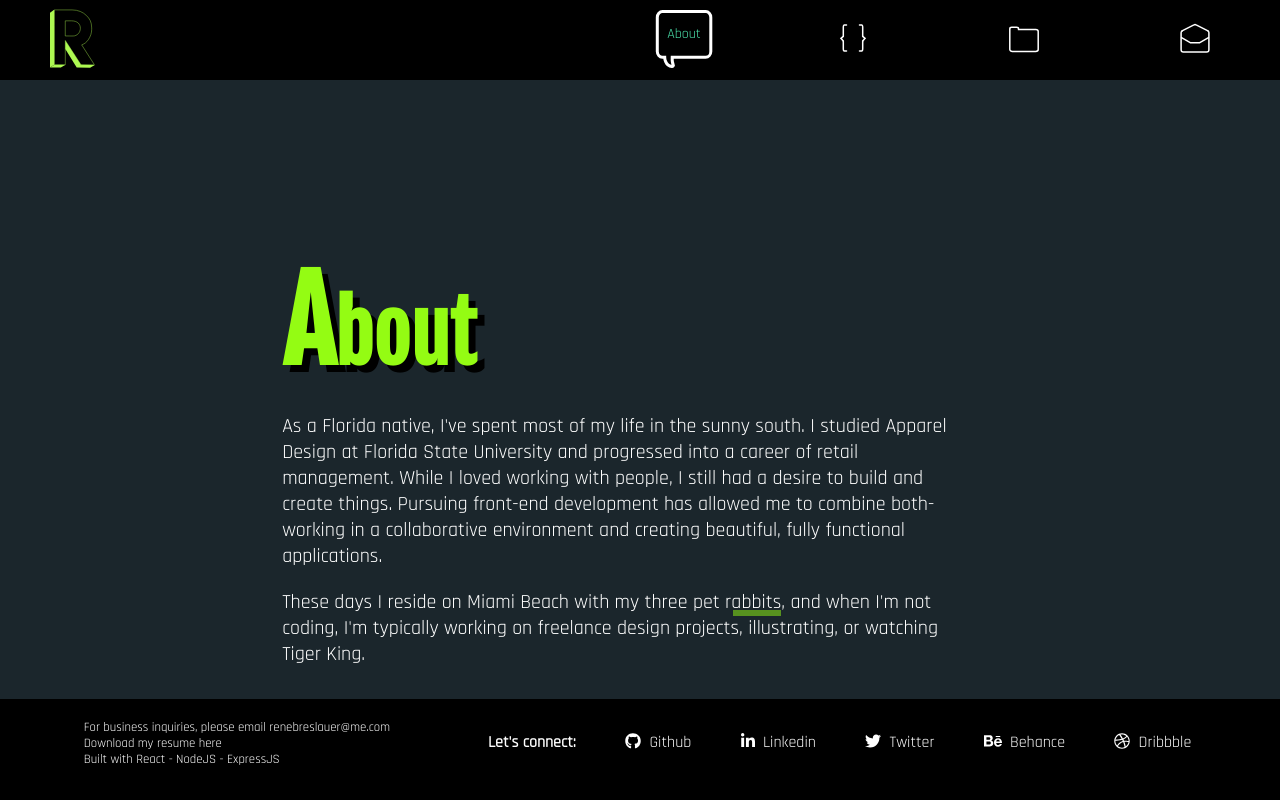
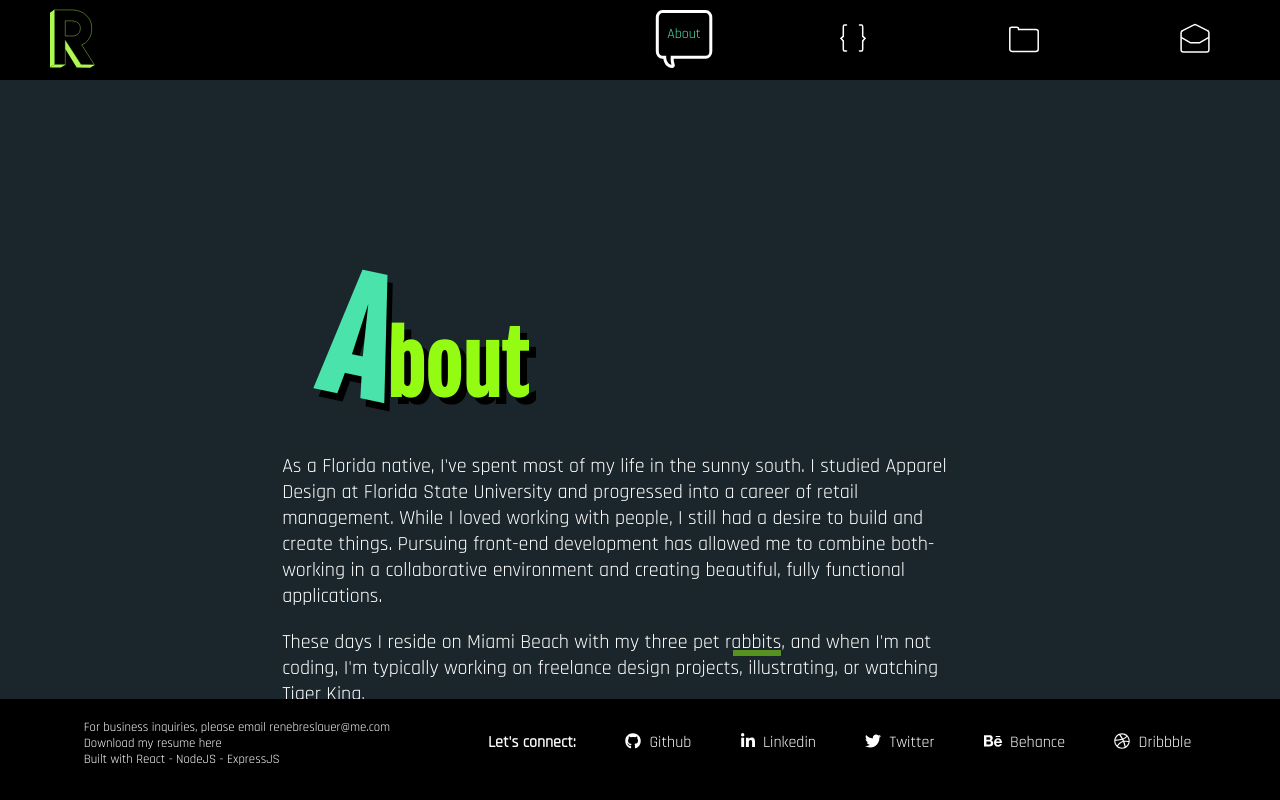
Before and after one commit to renebreslauer/portfolio_website, a React (Create React App) app: page /About in a window 1280 px wide. Built offline with nearby package versions, Linux system fonts and the light colour scheme; a web font is replaced by a local one.

Commit message:
about styling

```diff
--- a/src/pages/About/About.module.css
+++ b/src/pages/About/About.module.css
@@ -15,12 +15,18 @@
   color: #94fc13;
   text-shadow: 7px 7px black;
   font-size: 5rem;
+  padding-left: 1ch;
 }
 .about_letter {
   transition: all ease-in-out 0.2s;
 }
 #about1 {
-  font-size: 7rem;
+  display: inline-block;
+  font-size: 9rem;
+  transform: rotate(12deg);
+  margin-right: -5px;
+  animation: scaleUp 2s, rotateIn3 2s;
+  color: #4be3ac;
 }
 
 #about2,
@@ -29,7 +35,6 @@
   animation: scaleUp 1s, rotateIn1 1s;
 }
 
-#about1,
 #about3,
 #about5 {
   display: inline-block;
@@ -182,10 +187,10 @@
 }
 @keyframes rotateIn3 {
   from {
-    transform: rotate(20deg);
+    transform: rotate(-30deg);
   }
   to {
-    transform: rotate(0deg);
+    transform: rotate(12deg);
   }
 }
 
```
